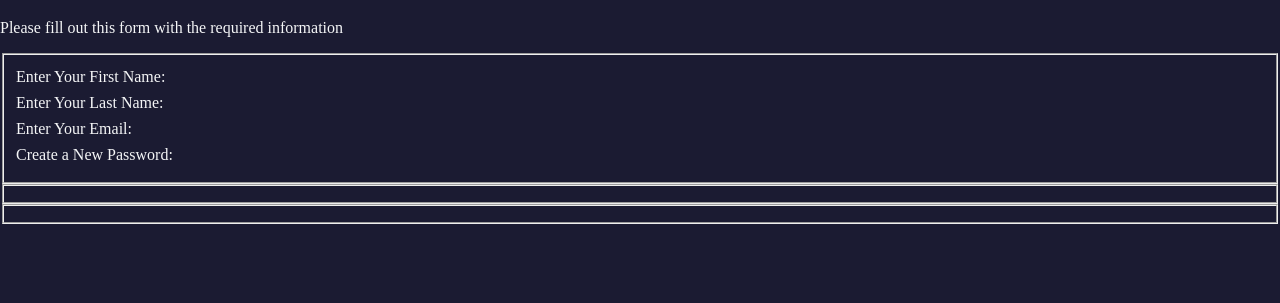
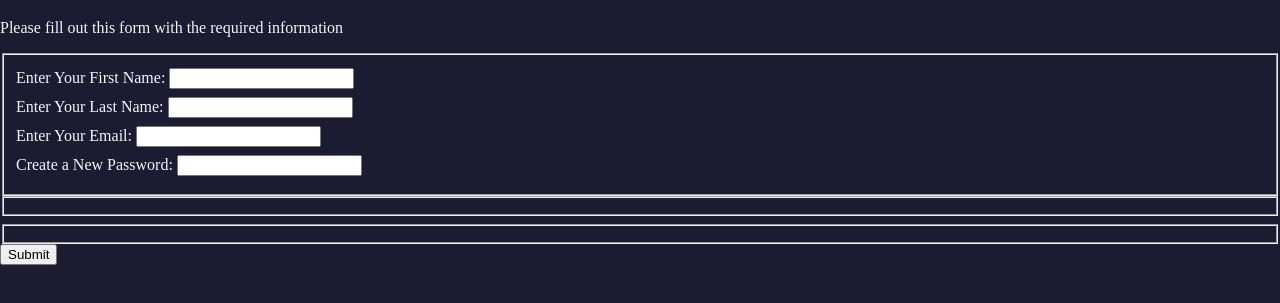
Before and after one commit to TshepangNdlovu/Registration_form, a plain HTML site: page index.html in a window 1280 px wide. Shown: the part 61-364 px from the top of the page. Drawn offline with Linux system fonts and the light colour scheme.

Commit message:
final push for the day-more edits

```diff
--- a/index.html
+++ b/index.html
@@ -10,13 +10,16 @@
         <p>Please fill out this form with the required information</p>
         <form action="https://register-demo.freecodecamp.org" method="POST">
             <fieldset>
-                <label>Enter Your First Name:</label>
-                <label>Enter Your Last Name:</label>
-                <label>Enter Your Email:</label>
-                <label>Create a New Password:</label>
+                <label for="first-name">Enter Your First Name: <input id="first-name" type="text" required></label>
+                <label for="last-name">Enter Your Last Name: <input id="last-name" type="text" required></label>
+                <label for="email">Enter Your Email: <input id="email" type="email" required></label>
+                <label for="new-password">Create a New Password: <input id="new-password" type="password" pattern="[a-z0-5]{8,}" required></label>
             </fieldset>
             <fieldset></fieldset>
+                <label></label>
+                <label></label>
             <fieldset></fieldset>
+            <input type="submit" value="Submit">
         </form>
     </body>
 </html>
```
